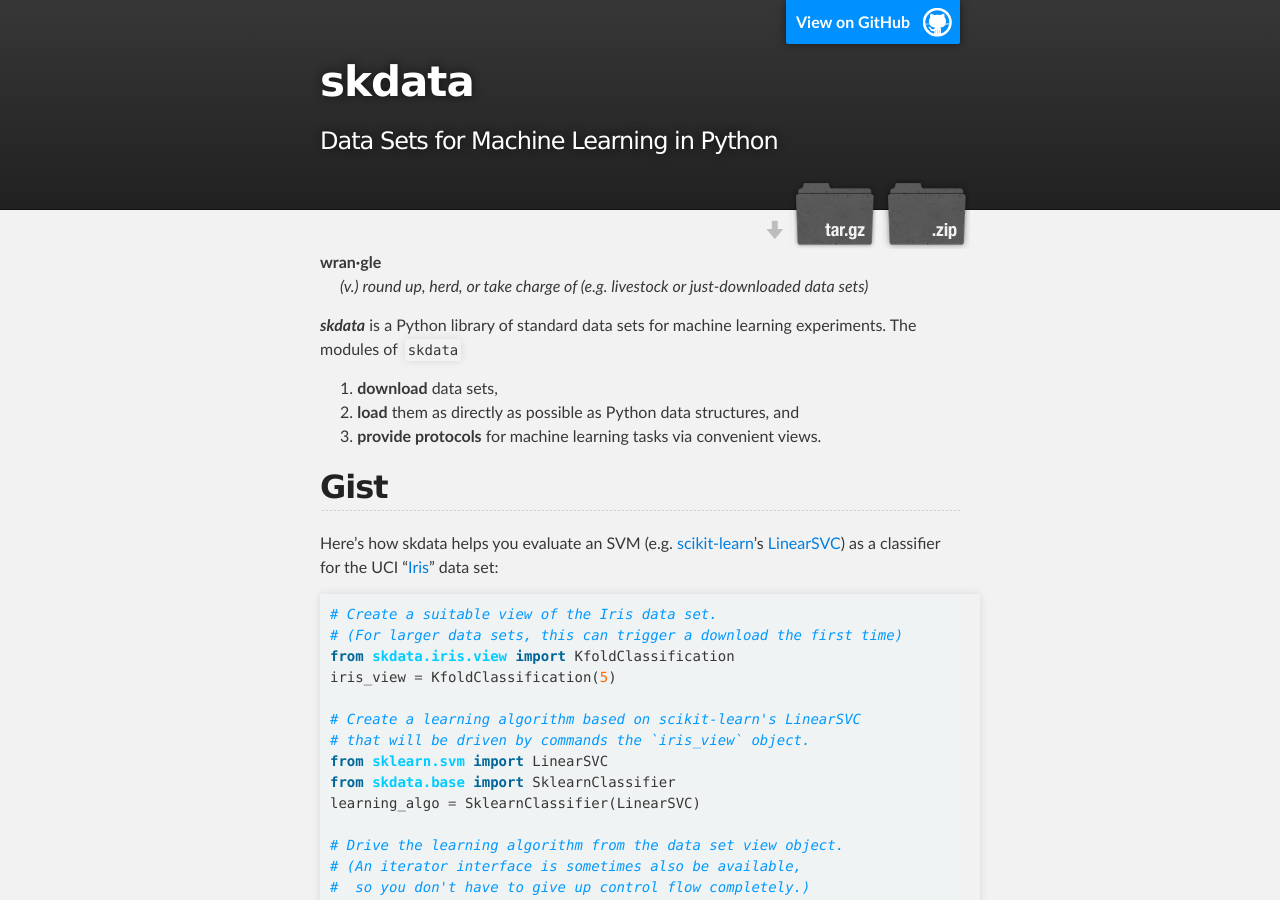
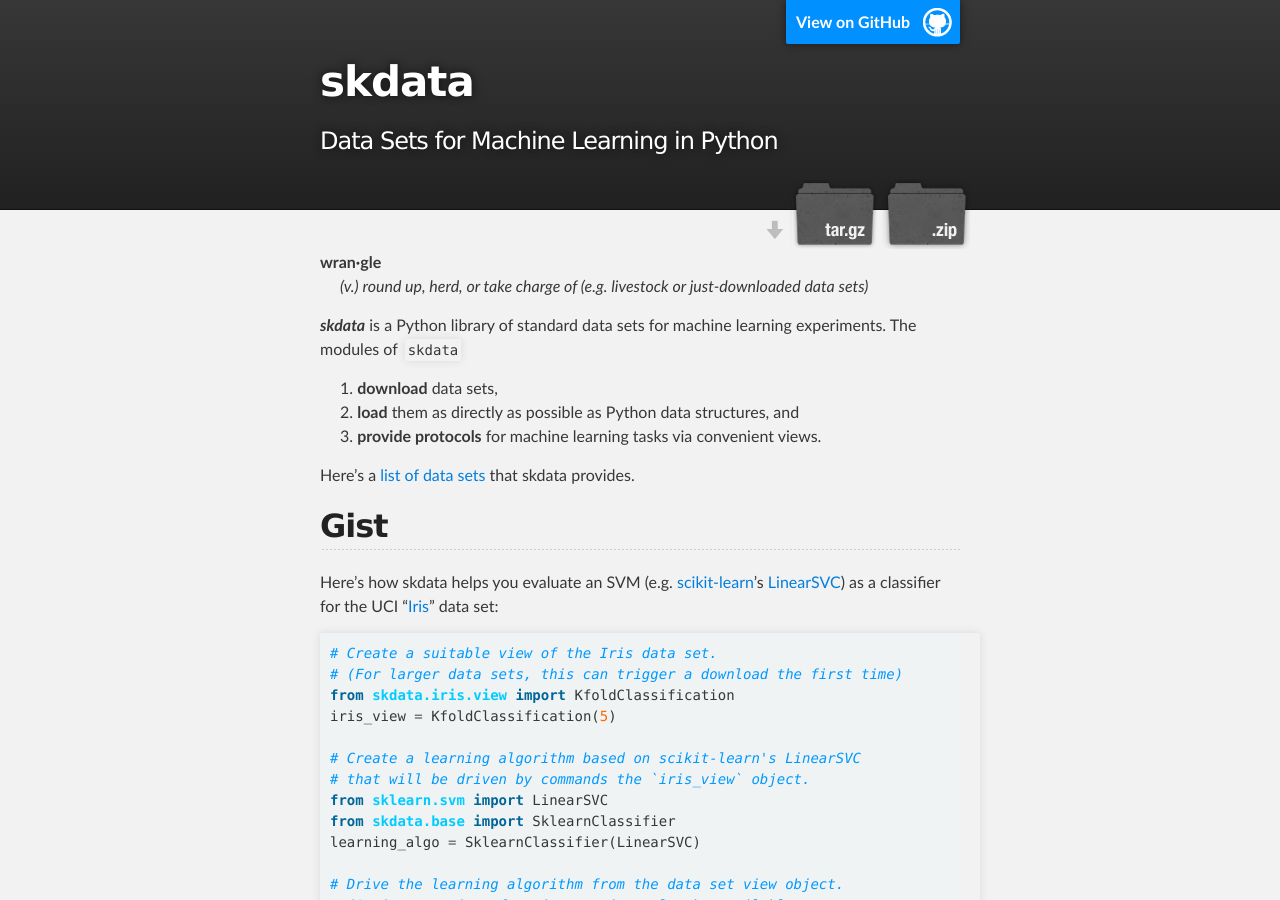
Before and after one commit to jaberg/skdata, a Jekyll site: the page built from index.markdown, in a window 1280 px wide and 900 px high. Built offline with Jekyll 4.4.1, drawn with Linux system fonts in a browser that asks for light colours.

Commit message:
add link to list of data sets

```diff
--- a/index.markdown
+++ b/index.markdown
@@ -14,6 +14,8 @@
 1. **download** data sets,
 2. **load** them as directly as possible as Python data structures, and
 3. **provide protocols** for machine learning tasks via convenient views.
+
+Here's a [list of data sets](https://github.com/jaberg/skdata/wiki/Data-Set-Modules) that skdata provides.
 
 ## Gist
 
```
